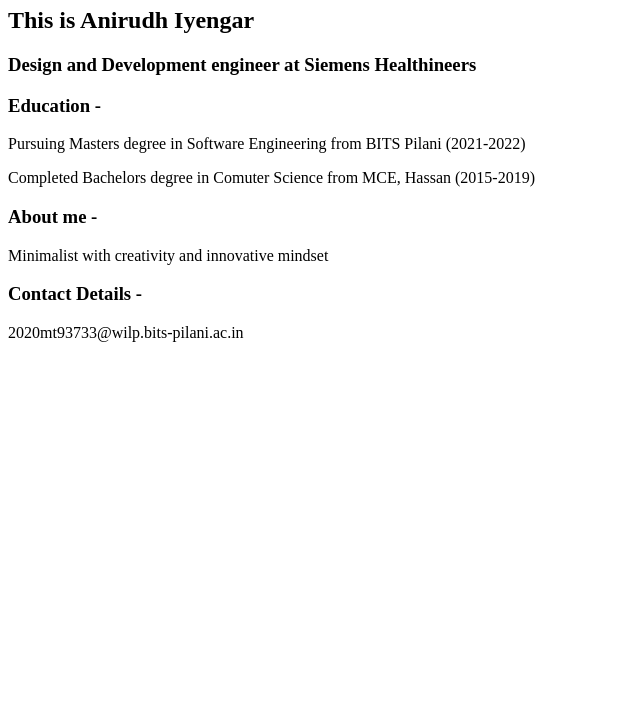
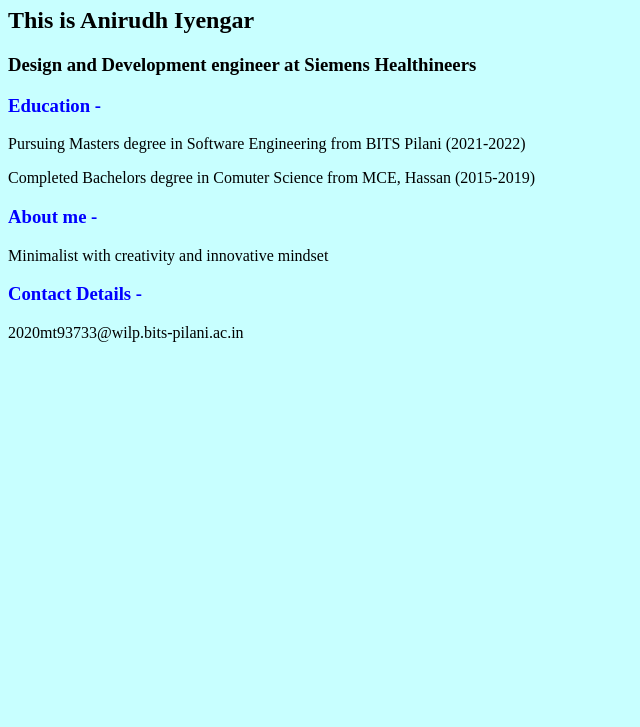
Before and after one commit to 2020mt93733/Anirudh.github.io, a plain HTML site: page index.html in a window 1280 px wide. Shown: the part 73-800 px from the top of the page, without its empty margins (0-640 px from the left). Drawn offline with Linux system fonts and the light colour scheme.

Commit message:
Update index.html

```diff
--- a/index.html
+++ b/index.html
@@ -1,17 +1,17 @@
 <!DOCTYPE html>
 <html>
-<body style="backgroud-color:#c8ffff">
+<body style="background-color:#c8ffff">
 
 <h1 style="color:#005647;">Welcome to my profile!</h1>
 
 <h2>This is Anirudh Iyengar</h2>
 <h3>Design and Development engineer at Siemens Healthineers</h3>
-<h3>Education - </h3>
+<h3 style="color:#0000ff">Education - </h3>
   <p>Pursuing Masters degree in Software Engineering from BITS Pilani (2021-2022)</p>
   <p>Completed Bachelors degree in Comuter Science from MCE, Hassan (2015-2019)</p>
-<h3>About me - </h3>
+<h3 style="color:#0000ff">About me - </h3>
   <p>Minimalist with creativity and innovative mindset</p>
-<h3>Contact Details - </h3>
+<h3 style="color:#0000ff">Contact Details - </h3>
   <p>2020mt93733@wilp.bits-pilani.ac.in</p>
 </body>
 </html>
```
